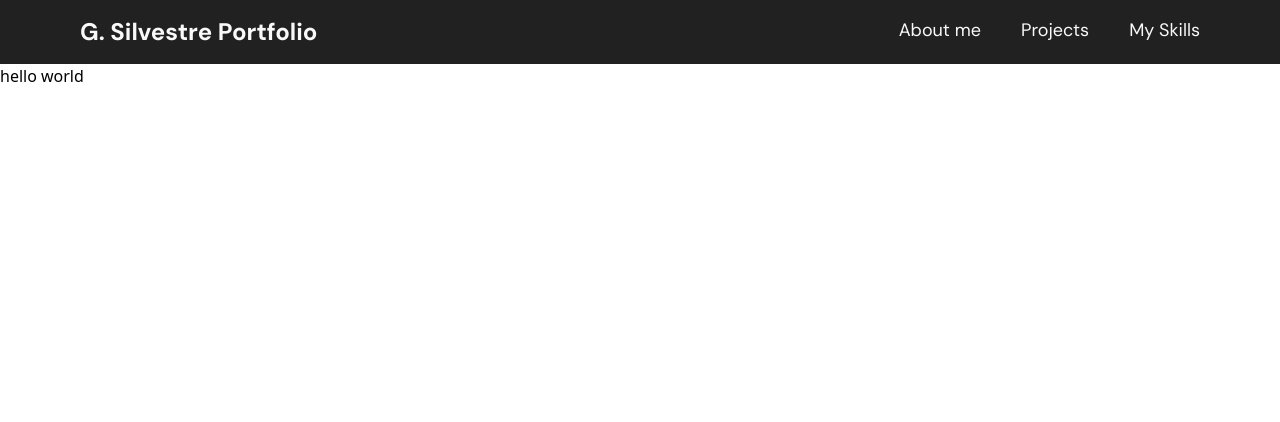
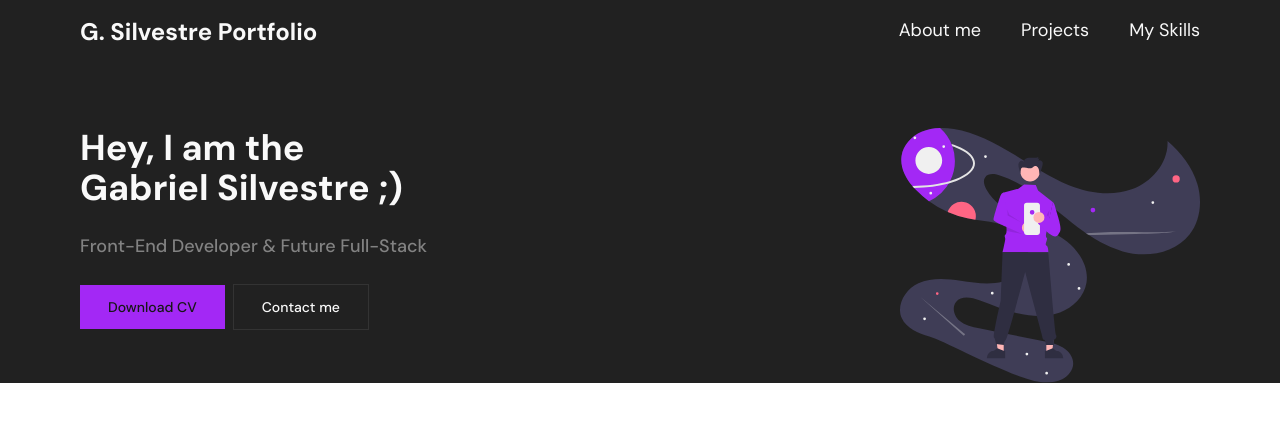
Before and after one commit to gabrielh-silvestre/portfolio, a Next.js app: page / in a window 1280 px wide. Shown: the top 422 px of the page. Built offline with nearby package versions, Linux system fonts and the light colour scheme.

Commit message:
feat(pages/index.tsx): render About

```diff
--- a/pages/index.tsx
+++ b/pages/index.tsx
@@ -1,5 +1,6 @@
 import type { NextPage } from 'next';
 import Head from 'next/head';
+import { About } from '../src/components/About';
 
 import { Header } from '../src/components/Header';
 
@@ -12,7 +13,9 @@
         <link rel="icon" href="/favicon.ico" />
       </Head>
       <Header />
-      <main>hello world</main>
+      <main>
+        <About />
+      </main>
     </>
   );
 };
```
